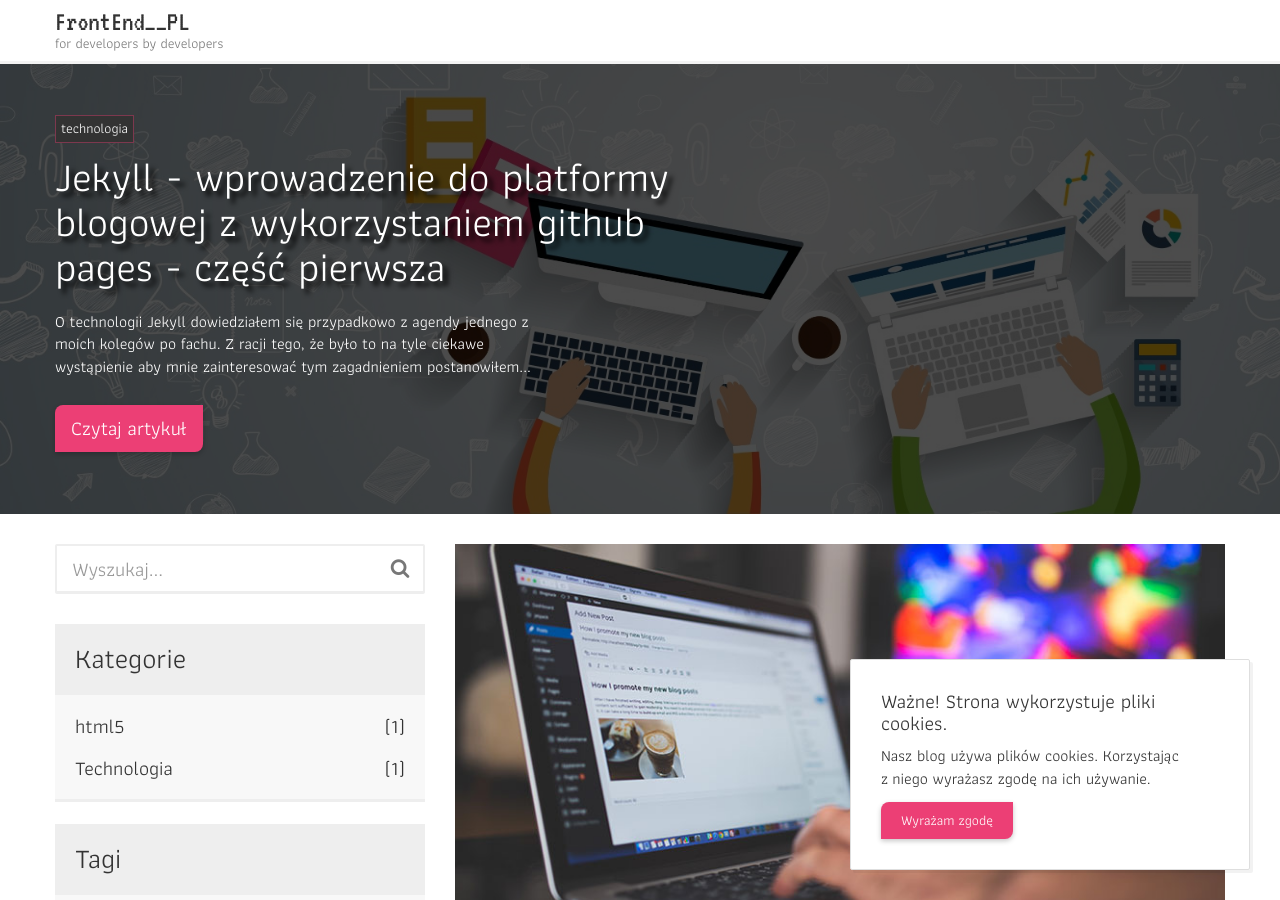
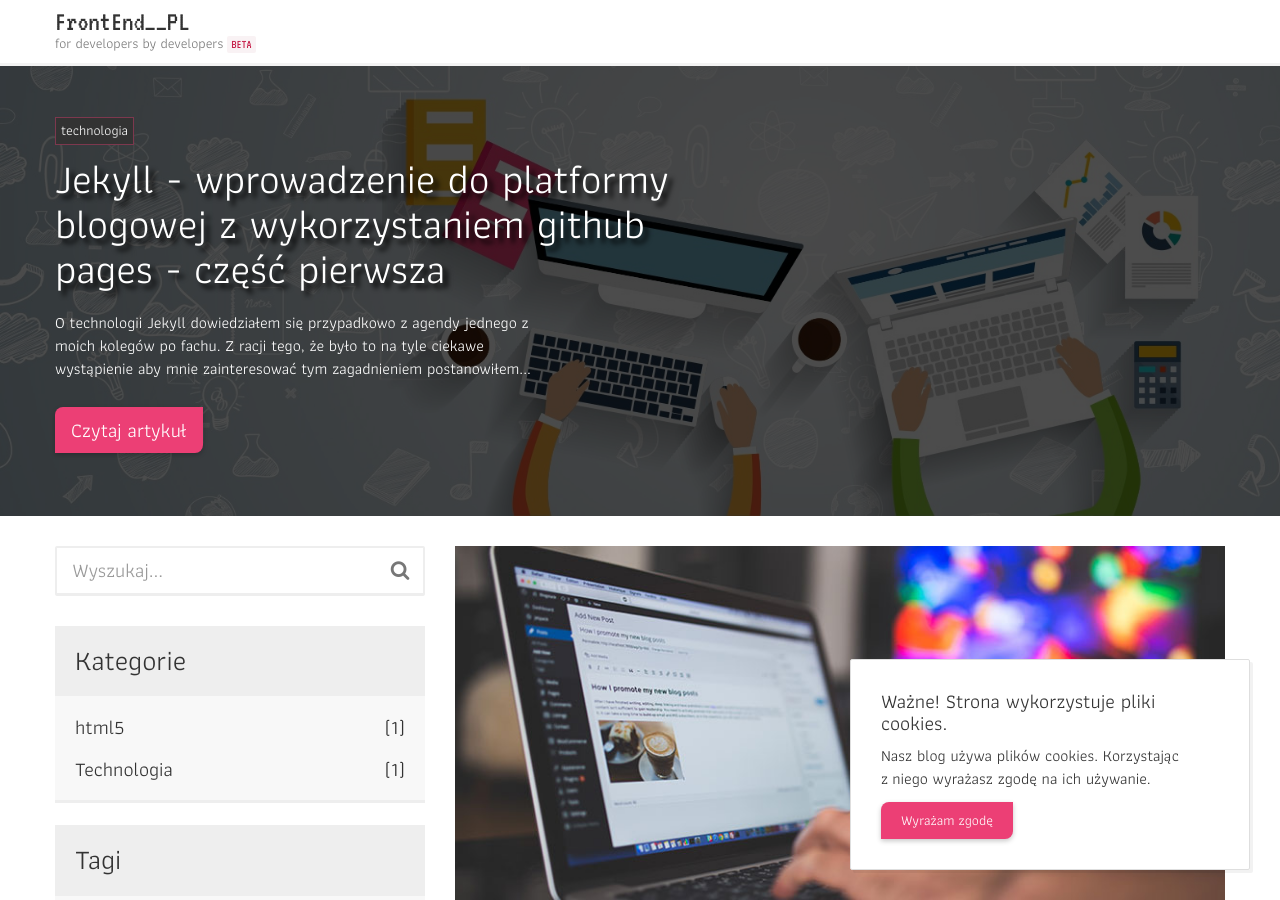
Before and after one commit to kwielicki/kwielicki.github.io, a Jekyll site: the page built from index.html, in a window 1280 px wide and 900 px high. Built offline with Jekyll 4.4.1, drawn with Linux system fonts in a browser that asks for light colours; the list of posts is cut into pages by our own code.

Commit message:
Blog-55 Dodanie labelki 'wersja beta'

```diff
--- a/_includes/header.html
+++ b/_includes/header.html
@@ -5,7 +5,7 @@
                 <div class="col-xs-12">
                     <h2 class="header__logo" data-site-href="{{ site.baseurl }}/">
                         <span class="header__title">FrontEnd__PL</span>
-                        <small class="header__subtitle">for developers by developers</small>
+                        <small class="header__subtitle">for developers by developers <code>BETA</code></small>
                     </h2>
                 </div>
             </div>
```
